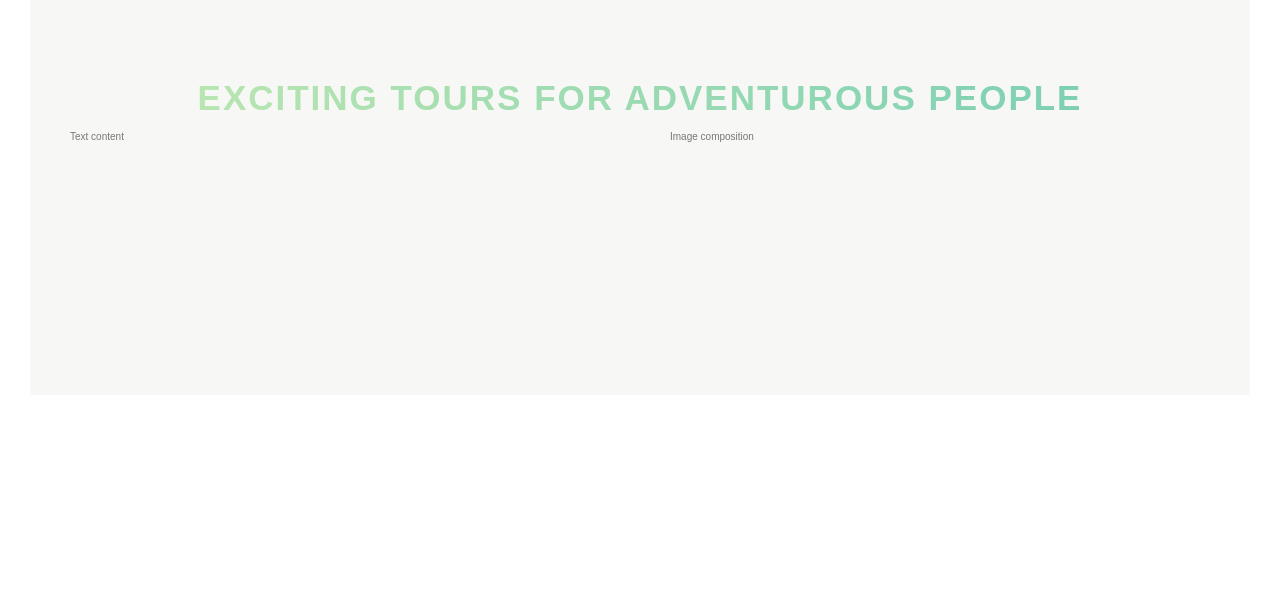
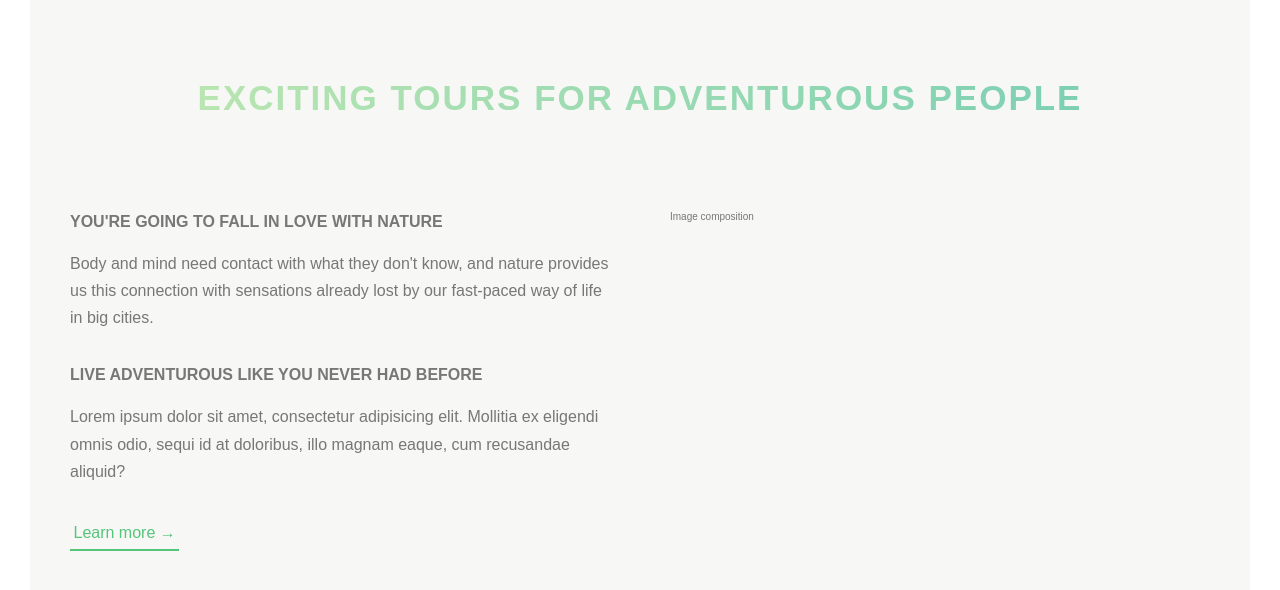
Before and after one commit to larissasmartins/natours, a website: page index.html in a window 1280 px wide. Shown: the part 812-1402 px from the top of the page. Before the commit the page ends 1237 px from the top, so only its background shows below. Drawn offline with Linux system fonts and the light colour scheme.

Commit message:
Feat: add botton on the 2nd page

```diff
--- a/index.html
+++ b/index.html
@@ -26,19 +26,29 @@
 
         <main>
             <section class="section-about">
-                <div class="u-center-text u-margin-bottom-8">
+                <div class="u-center-text u-margin-bottom-big">
                     <h2 class="heading-secondary">
                       Exciting tours for adventurous people
                     </h2>
                 </div>
 
                 <div class="row">
-                  <div class="col-1-of-2">
-                     Text content
-                  </div>
-                  <div class="col-1-of-2">
+                    <div class="col-1-of-2">
+                      <h3 class="heading-tertiary u-margin-bottom-small">You're going to fall in love with nature</h3>
+                      <p class="paragraph">
+                      Body and mind need contact with what they don't know, and nature provides us this connection with sensations already lost by our fast-paced way of life in big cities.
+                      </p>
+
+                      <h3 class="heading-tertiary u-margin-bottom-small">Live adventurous like you never had before</h3>
+                      <p class="paragraph">
+                        Lorem ipsum dolor sit amet, consectetur adipisicing elit. Mollitia ex eligendi omnis odio, sequi id at doloribus, illo magnam eaque, cum recusandae aliquid?
+                      </p>
+
+                      <a href="#" class="btn-text">Learn more &rarr;</a>
+                    </div>
+                   <div class="col-1-of-2">
                      Image composition
-                  </div>
+                    </div>
               </div>
             </section>
         </main>
--- a/sass/abstracts/_variables.scss
+++ b/sass/abstracts/_variables.scss
@@ -9,6 +9,9 @@ $color-grey: #777;
 $color-white: #fff;
 $color-black: #000;
 
+// FONT
+$default-font-size: 1.6rem;
+
 //GRID
 $grid-width: 114rem;
 $gutter-vertical: 8rem;
--- a/sass/base/_typography.scss
+++ b/sass/base/_typography.scss
@@ -51,13 +51,13 @@ body {
 }
 
 .heading-tertiary {
-    font-size: 1.6rem;
+    font-size: $default-font-size;
     font-weight: 700;
     text-transform: uppercase;
 }
 
 .paragraph {
-    font-size: 1.6rem;
+    font-size: $default-font-size;
 
     &:not(:last-child) {
         margin-bottom: 3rem;
--- a/sass/components/_button.scss
+++ b/sass/components/_button.scss
@@ -9,7 +9,7 @@
     border-radius: 10rem;
     transition: all .2s;
     position: relative;
-    font-size: 1.6rem;
+    font-size: $default-font-size;
     }
 
     &:hover {
@@ -54,3 +54,28 @@
     animation-fill-mode: backwards;
     }
 }
+
+.btn-text {
+    &:link,
+    &:visited {
+        font-size: $default-font-size;
+        color: $color-primary;
+        display: inline-block;
+        text-decoration: none;
+        border-bottom: 2px solid $color-primary;
+        padding: 3.5px;
+        transition: all .2s;
+    }
+
+    &:hover {
+        background-color: $color-primary;
+        color: $color-white;
+        box-shadow: 0 1rem 2rem rgba($color-black, 0.15);
+        transform: translateY(-2px);
+    }
+
+    &:active {
+        box-shadow: 0 .5rem 1rem rgba($color-black, 0.15);
+        transform: translateY(0);
+    }
+}
```
Also changed, not shown: style/style.css.
